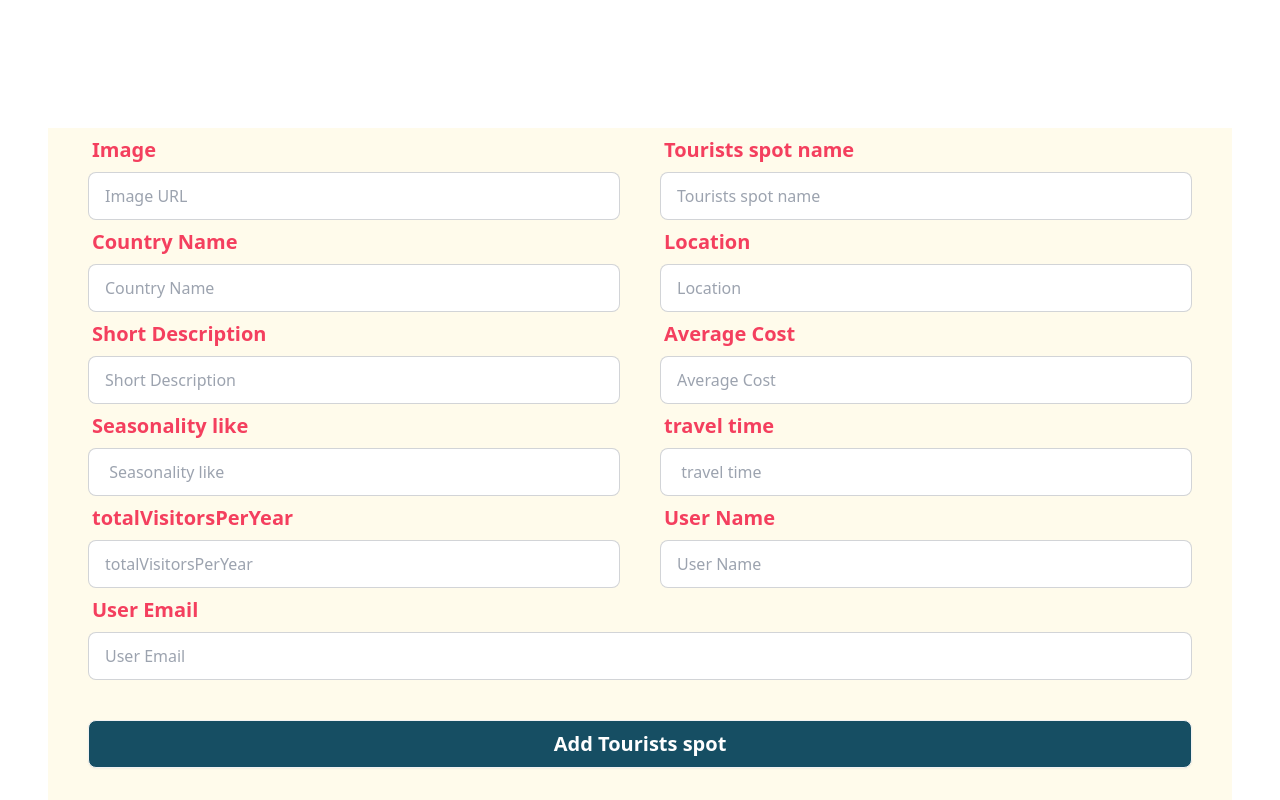
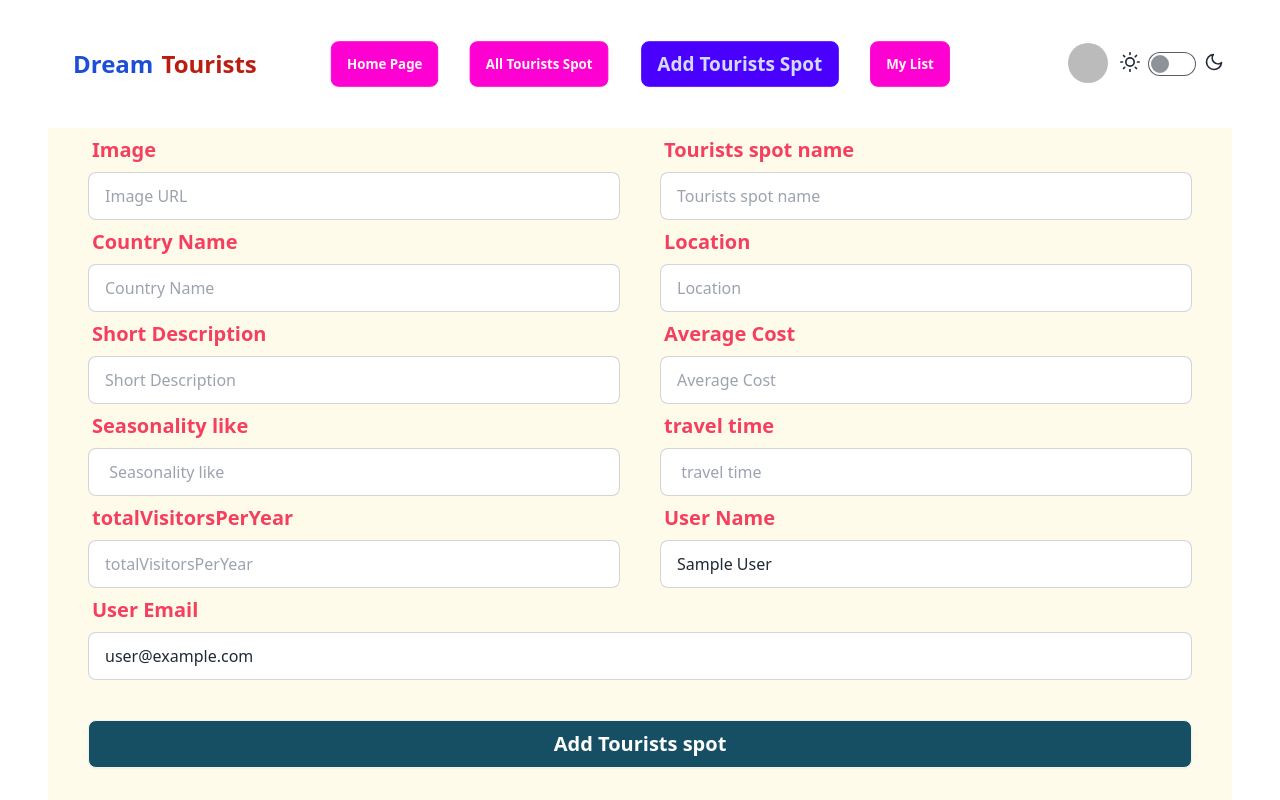
Before and after one commit to MdJowelAhmed/dream-tourist-client, a React (Vite) app: page /addTourists in a window 1280 px wide. Shown: the top 800 px of the page. Built offline with nearby package versions, Linux system fonts and the light colour scheme; no server answers; sample sign-in values are in the browser's storage.

Commit message:
added details page

```diff
--- a/src/Components/AddTourists/AddTourists.jsx
+++ b/src/Components/AddTourists/AddTourists.jsx
@@ -1,9 +1,12 @@
 import Swal from "sweetalert2";
 import Footer from "../ShareComponents/Footer/Footer";
 import Navbar from "../ShareComponents/Navbar";
+import { useContext } from "react";
+import { AuthContext } from "../Provider/AuthProvider";
 
 
 const AddTourists = () => {
+    const {user}=useContext(AuthContext)
 
     const handleAddSpot=e=>{
         e.preventDefault()
@@ -124,7 +127,7 @@ const AddTourists = () => {
                             <label className="label">
                                 <span className="label-text text-xl font-bold text-rose-500">User Name</span>
                             </label>
-                            <input type="text" name="userName" placeholder="User Name" className="input input-bordered " required />
+                            <input type="text" name="userName" defaultValue={user?.displayName} placeholder="User Name" className="input input-bordered " required />
                         </div>
                     </div>
                     <div className="flex gap-10 px-10 ">
@@ -132,7 +135,7 @@ const AddTourists = () => {
                             <label className="label">
                                 <span className="label-text text-xl font-bold text-rose-500">  User Email </span>
                             </label>
-                            <input type="email" name="userEmail" placeholder="User Email" className="input input-bordered" required />
+                            <input type="email" name="userEmail" defaultValue={user?.email} placeholder="User Email" className="input input-bordered" required />
                         </div>
                     </div>
 
--- a/src/Components/Routes/Routes.jsx
+++ b/src/Components/Routes/Routes.jsx
@@ -7,6 +7,7 @@ import AddTourists from "../AddTourists/AddTourists";
 import MyList from "../MyList/MyList";
 import Login from "../ShareComponents/Login";
 import ViewDetails from "../../Pages/View/ViewDetails";
+import PrivateRoute from "../ShareComponents/PrivateRoute/PrivateRoute";
 
 
   const router = createBrowserRouter([
@@ -30,10 +31,13 @@ import ViewDetails from "../../Pages/View/ViewDetails";
         {
             path: '/allTourists',
             element: <AllTouristsSpot></AllTouristsSpot> ,
+            loader: ()=>fetch('http://localhost:5000/addSpot')
         },
         {
             path: '/addTourists',
-            element: <AddTourists></AddTourists> ,
+            element: <PrivateRoute>
+              <AddTourists></AddTourists>
+            </PrivateRoute> ,
         },
         {
             path: '/myList',
--- a/src/Components/ShareComponents/Navbar.jsx
+++ b/src/Components/ShareComponents/Navbar.jsx
@@ -1,11 +1,16 @@
-import { useContext } from "react";
+import { useContext, useEffect } from "react";
 import { Link, NavLink } from "react-router-dom";
 import { AuthContext } from "../Provider/AuthProvider";
 import { CgProfile } from "react-icons/cg";
+import Aos from 'aos'
+import 'aos/dist/aos.css'
 
 
 const Navbar = () => {
-    const { user } = useContext(AuthContext)
+    const { user, logOut } = useContext(AuthContext)
+    useEffect(() => {
+        Aos.init()
+    }, [])
     const navLink = <>
         <NavLink to='/' className={({ isActive }) => isActive ? "btn btn-primary mx-3 font-semibold text-xl" : "btn btn-secondary mx-3"}>
             <button > Home Page</button>
@@ -23,7 +28,7 @@ const Navbar = () => {
     return (
         <div className=" my-6" data-aos="fade-down"
             data-aos-easing="linear"
-            data-aos-duration="1000">
+            data-aos-duration="1500">
             <div className="navbar bg-base-100">
                 <div className="navbar-start">
                     <div className="dropdown">
@@ -46,13 +51,13 @@ const Navbar = () => {
                         }
                     </ul>
                 </div>
-                <div className="navbar-end">
+                <div className="navbar-end flex">
+
+                    <div className="flex items-center gap-2">
 
                         <div>
-
                         {
-                            user ?
-                                <div className="dropdown dropdown-hover">
+                            user ? <div className="dropdown dropdown-hover">
                                 <label tabIndex={0} className="btn btn-ghost btn-circle avatar">
                                     <div className="w-10 rounded-full">
                                         <img src={user?.photoURL || <CgProfile />} />
@@ -61,21 +66,26 @@ const Navbar = () => {
                                 <ul tabIndex={0} className="menu  dropdown-content  shadow bg-base-100 rounded-box w-40 ">
                                     <li>
                                         <button className="btn btn-sm  btn-ghost">{user?.displayName || 'user name not found'}</button>
-                                            <li>
-                                                {/* <button */}
-                                                {/* // onClick={logOut} className="btn btn-sm  btn-ghost">Logout</button> */}
 
                                     </li>
+                                    <li>
+                                        <button onClick={logOut} className="btn">LogOut</button>
                                     </li>
+                                </ul>
 
-                                    </ul>
-                                </div> :
-                                <div>
+                            </div> : <div>
                                 <Link to='/login'><button className="btn">Login</button></Link>
                                 <Link to='/register'><button className="btn ml-3">Register</button></Link>
                             </div>
                         }
-
+                        </div>
+                        <div>
+                            <label className="flex cursor-pointer gap-2">
+                                <svg xmlns="http://www.w3.org/2000/svg" width="20" height="20" viewBox="0 0 24 24" fill="none" stroke="currentColor" strokeWidth="2" strokeLinecap="round" strokeLinejoin="round"><circle cx="12" cy="12" r="5" /><path d="M12 1v2M12 21v2M4.2 4.2l1.4 1.4M18.4 18.4l1.4 1.4M1 12h2M21 12h2M4.2 19.8l1.4-1.4M18.4 5.6l1.4-1.4" /></svg>
+                                <input type="checkbox" value="synthwave" className="toggle theme-controller" />
+                                <svg xmlns="http://www.w3.org/2000/svg" width="20" height="20" viewBox="0 0 24 24" fill="none" stroke="currentColor" strokeWidth="2" strokeLinecap="round" strokeLinejoin="round"><path d="M21 12.79A9 9 0 1 1 11.21 3 7 7 0 0 0 21 12.79z"></path></svg>
+                            </label>
+                        </div>
 
                     </div>
 
--- /dev/null
+++ b/src/Components/ShareComponents/PrivateRoute/PrivateRoute.jsx
@@ -0,0 +1,27 @@
+
+import PropTypes from 'prop-types'
+import { AuthContext } from '../../Provider/AuthProvider'
+import { useContext } from 'react'
+import { Navigate, useLocation } from 'react-router-dom'
+
+const PrivateRoute = ({children}) => {
+    const { user,loading } = useContext(AuthContext)
+    const location = useLocation()
+    if(loading){
+        return <span className="loading loading-spinner loading-lg flex justify-center mt-32 ml-72 md:ml-[500px]"></span>
+    }
+    if (!user) {
+            return <Navigate to='/login' state={location?.pathname || "/"}></Navigate>
+        }
+  return (
+    <div>
+        {children}
+    </div>
+  )
+}
+
+PrivateRoute.propTypes = {
+    children:PropTypes.object.isRequired
+}
+
+export default PrivateRoute
--- /dev/null
+++ b/src/Pages/AllToristsSpot/AllSpot.jsx
@@ -0,0 +1,36 @@
+
+import PropTypes from 'prop-types'
+import { Link } from 'react-router-dom'
+
+const AllSpot = ({ spot }) => {
+    const {_id, image, spotName, country, location, short, average, season, travel, total, userName, userEmail } = spot
+    return (
+        <div>
+            <div className="card bg-base-100 shadow-xl ">
+                <figure><img className='h-[320px] mb-7' src={image} alt="Tourist spot" /></figure>
+                <div className=" p-2">
+                    <div className='flex justify-between'>
+                        <h2 className="text-sm  ">Spot Name: <span className='text-xl font-medium text-blue-600'>{spotName}</span> </h2>
+                        <h2 className="text-sm  ">Country: <span className='text-xl font-medium text-amber-600'>{country}</span> </h2>
+
+                    </div>
+                    <div className="p-2 mt-3">
+                        <div className='flex justify-between'>
+                            <h2 className="text-sm  ">Location: <span className='text-xl font-medium text-blue-600'>{location}</span> </h2>
+                            <h2 className="text-sm  ">Cost: <span className='text-xl font-medium text-amber-600'>{average}</span> </h2>
+                        </div>
+                    </div>
+                    <div className="card-actions justify-center my-6">
+                        <Link to={`/viewDetails/${_id}`}>
+                            <button className="btn btn-primary  w-60 bg-slate-500">View Details</button>
+                        </Link>
+                    </div>
+                </div>
+            </div>
+        </div>
+    )
+}
+
+AllSpot.propTypes = {}
+
+export default AllSpot
--- a/src/Pages/HomePages/Home.jsx
+++ b/src/Pages/HomePages/Home.jsx
@@ -26,7 +26,7 @@ const Home = () => {
 
              <div className="grid grid-cols-1 md:grid-cols-2 lg:grid-cols-3 gap-5"  data-aos="zoom-out-up"  data-aos-duration="3000">
              {
-                loadedSpot.map(spot=> <SpotCard key={spot._id} spot={spot}></SpotCard>)
+                loadedSpot.slice(0,6).map(spot=> <SpotCard key={spot._id} spot={spot}></SpotCard>)
               }
              </div>
             </div>
--- a/src/Pages/View/ViewDetails.jsx
+++ b/src/Pages/View/ViewDetails.jsx
@@ -4,14 +4,15 @@ import Footer from "../../Components/ShareComponents/Footer/Footer";
 import { useEffect } from "react";
 import Aos from 'aos'
 import 'aos/dist/aos.css'
+// import { MdLocationPin } from "react-icons/md";
 
 
 const ViewDetails = () => {
     const details = useLoaderData()
     const { id } = useParams()
     const view = details.find(item => item._id == id)
-    const { _id, image, spotName, country, location, short, average, season, travel, total, userName, userEmail } = view
-    // console.log(view)
+    const { image, spotName, country, location, short, average, season, travel, total } = view;
+    console.log(view)
     useEffect(() => {
         Aos.init()
     }, [])
@@ -22,22 +23,34 @@ const ViewDetails = () => {
                 <div className="hero min-h-screen bg-amber-50 rounded-3xl">
                     <div className="hero-content flex-col lg:flex-row">
                         <img src={image} className="w-[560px] h-[500px] rounded-lg shadow-2xl" />
-                        <div>
-                            <h1 className="text-4xl font-semibold" data-aos="flip-left"
+
+                        <div >
+                            <h1 className="text-4xl font-semibold ml-4 mb-5" data-aos="flip-left"
                                 data-aos-easing="ease-in-cubic"
                                 data-aos-duration="3000">Spot Name : <span className="font-bold text-[#AC091D]">{spotName}</span></h1>
-                            <div>
+                                 <p className="py-6 mx-4"><span className="text-xl font-medium">Short Description : </span> <span>{short}</span></p>
+                            <div className="space-y-2 lg:mx-12">
                                 <div className='flex justify-between'>
-                                    <h2 className="text-sm  ">Location: <span className='text-xl font-medium text-blue-600'>{location}</span> </h2>
+                                    <div className="flex justify-center items-center">
+                                        <p>
+                                            {/* <MdLocationPin /> */}
+                                        </p>
+                                        <h2 className="text-sm  "> Location: <span className='text-xl font-medium text-blue-600'>{location}</span> </h2>
+                                    </div>
+
                                     <h2 className="text-sm  ">season like: <span className='text-xl font-medium text-amber-600'>{season}</span> </h2>
                                 </div>
                                 <div className='flex justify-between'>
                                     <h2 className="text-sm  ">Country: <span className='text-xl font-medium text-blue-900'>{country}</span> </h2>
                                     <h2 className="text-sm  ">totalVisitorsPerYear: <span className='text-xl font-medium text-amber-900'>{total}</span> </h2>
                                 </div>
+                                <div className='flex justify-between'>
+                                    <h2 className="text-sm  ">Average Cost: <span className='text-xl font-medium text-blue-900'>{average}</span> </h2>
+                                    <h2 className="text-sm  "> Travel Time: <span className='text-xl font-medium text-amber-900'>{travel}</span> </h2>
+                                </div>
                             </div>
-                            <p className="py-6 "><span className="text-xl font-medium">Short Description : </span> <span>{short}</span></p>
-                            <button className="btn btn-primary">Get Started</button>
+
+                            <button className="btn btn-primary w-full mt-8">Explore More</button>
                         </div>
                     </div>
                 </div>
```
Also changed, not shown: src/Components/Provider/AuthProvider.jsx (+28 -3 lines), src/Pages/AllToristsSpot/AllTouristsSpot.jsx (+12 -2 lines). Lines whose indentation alone changed are shown as unchanged.
